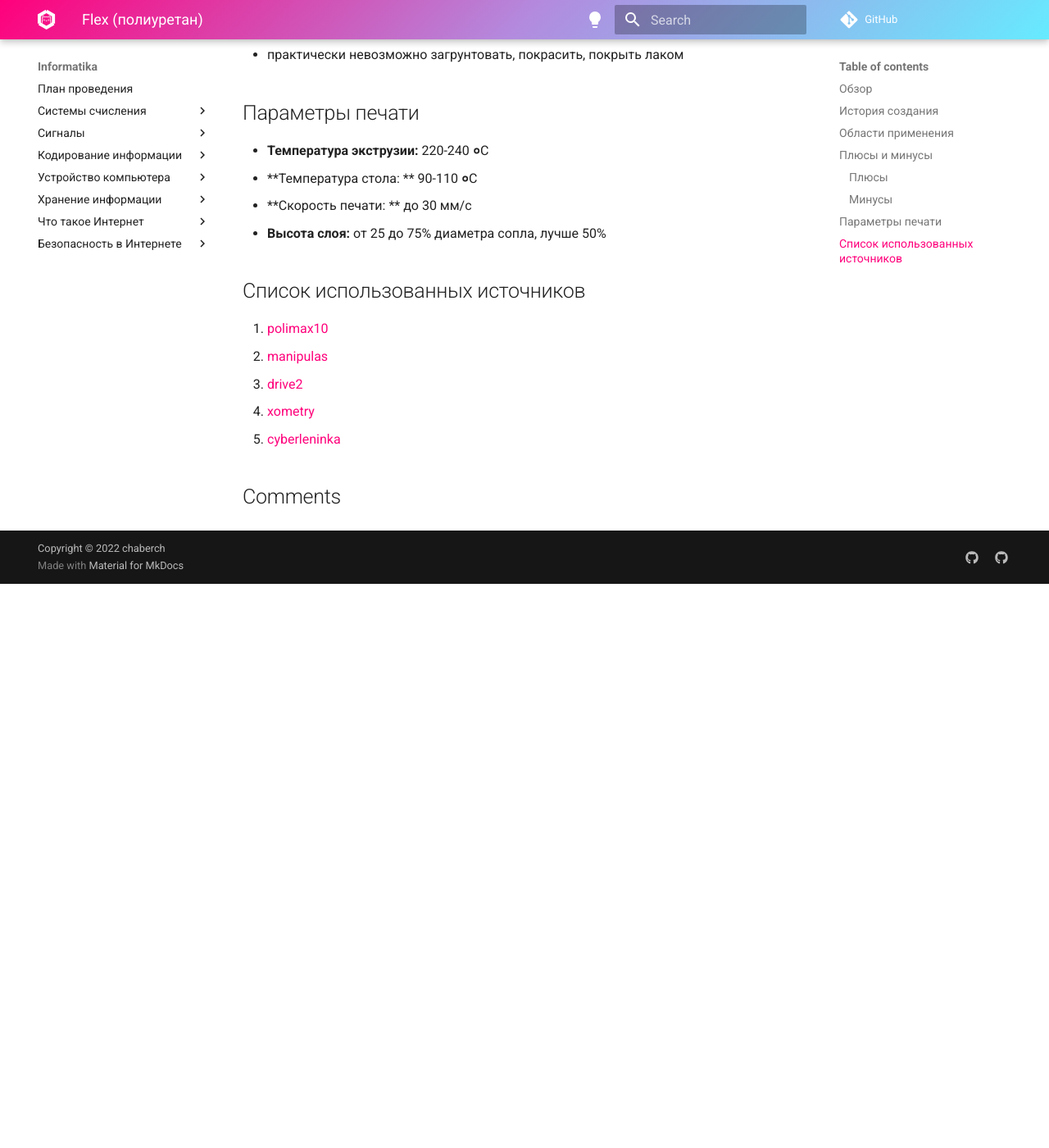
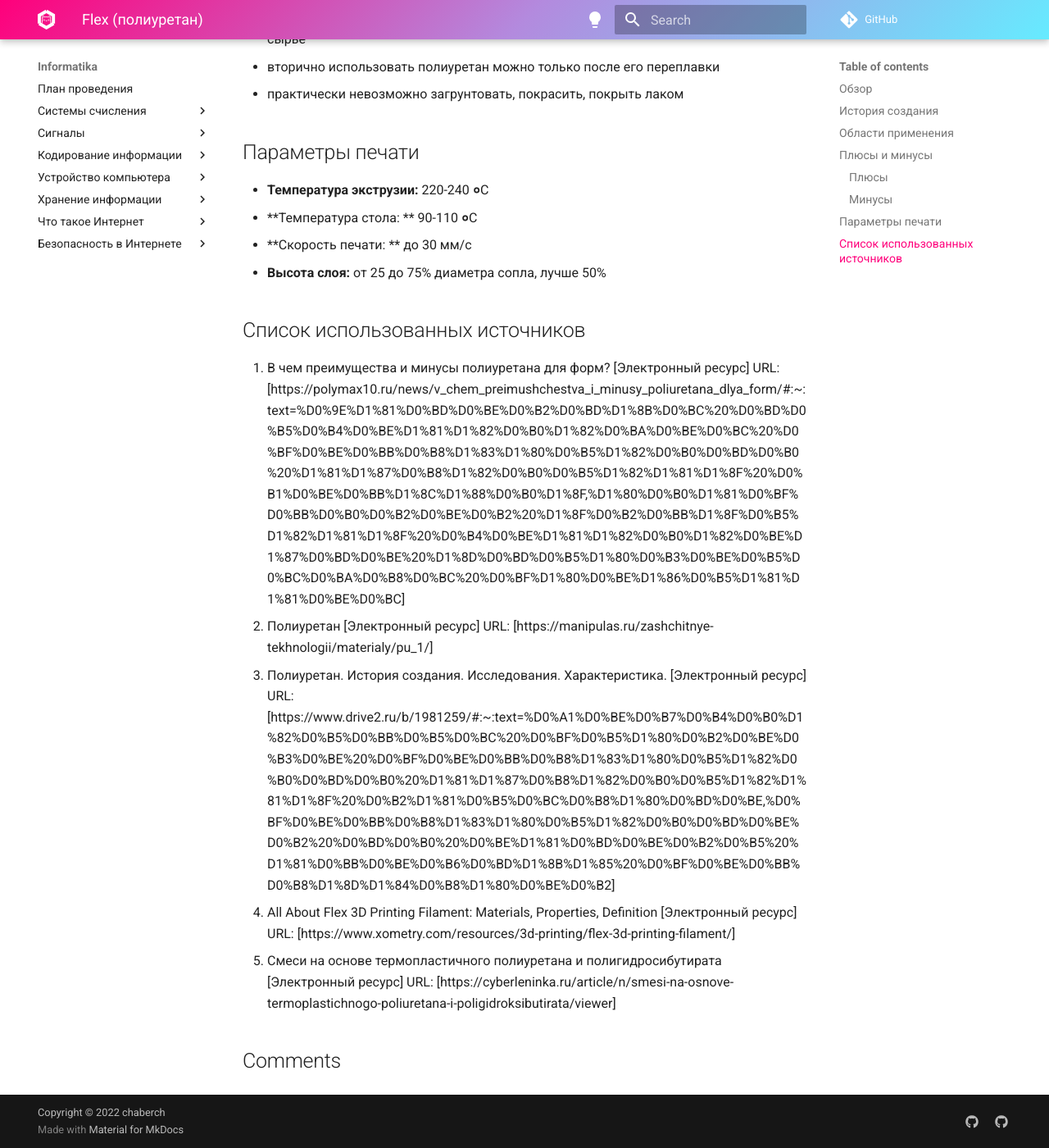
Before and after one commit to chabErch/Informatika, an MkDocs documentation site: the page built from docs/3d/полиуретан.md, in a window 1280 px wide and 1400 px high, scrolled down 1685 px. Shown: the whole window at 82% size. Built offline with MkDocs 1.6.1 and Material for MkDocs 9.7.7, drawn with Linux system fonts in a browser that asks for light colours; comment, search, counter and statistics services are not loaded; before the commit the page ends 2397 px from its top, so only the background shows below that.

Commit message:
Update полиуретан.md

```diff
--- a/docs/3d/полиуретан.md
+++ b/docs/3d/полиуретан.md
@@ -20,16 +20,19 @@
 в 30-е годы XX века, перед началом Второй мировой войны,
 и были предназначены для замены дорогостоящих натуральных каучуковых резин
 и даже стали использоваться в военной промышленности.
+
 Полиуретаны были открыты Отто фон Байером и его коллегами в 1937 году,
 которые синтезировали первые полиуретановые эластомеры.
 Уже в 1944 году в Германии,
 а в 1957 году и в США началось промышленное производство полиуретанов
 на основе сложных полиэфиров.
+
 История гибких пластиков восходит к 1950-м годам,
 когда впервые были представлены TPE (синтетическая резина,
 говоря научными терминами — эластомер),
 предоставившие производителям хорошее промежуточное звено
 между термопластами и резинами.
+
 В СССР исследования в этом направлении были начаты только в 60-х годах
 и велись в нескольких НИИ при Академии Наук СССР.
 С тех пор полиуретаны навсегда заняли свою нишу в промышленности
@@ -77,8 +80,8 @@
 
 ## Список использованных источников
 
-1. [polimax10](https://polymax10.ru/news/v_chem_preimushchestva_i_minusy_poliuretana_dlya_form/#:~:text=%D0%9E%D1%81%D0%BD%D0%BE%D0%B2%D0%BD%D1%8B%D0%BC%20%D0%BD%D0%B5%D0%B4%D0%BE%D1%81%D1%82%D0%B0%D1%82%D0%BA%D0%BE%D0%BC%20%D0%BF%D0%BE%D0%BB%D0%B8%D1%83%D1%80%D0%B5%D1%82%D0%B0%D0%BD%D0%B0%20%D1%81%D1%87%D0%B8%D1%82%D0%B0%D0%B5%D1%82%D1%81%D1%8F%20%D0%B1%D0%BE%D0%BB%D1%8C%D1%88%D0%B0%D1%8F,%D1%80%D0%B0%D1%81%D0%BF%D0%BB%D0%B0%D0%B2%D0%BE%D0%B2%20%D1%8F%D0%B2%D0%BB%D1%8F%D0%B5%D1%82%D1%81%D1%8F%20%D0%B4%D0%BE%D1%81%D1%82%D0%B0%D1%82%D0%BE%D1%87%D0%BD%D0%BE%20%D1%8D%D0%BD%D0%B5%D1%80%D0%B3%D0%BE%D0%B5%D0%BC%D0%BA%D0%B8%D0%BC%20%D0%BF%D1%80%D0%BE%D1%86%D0%B5%D1%81%D1%81%D0%BE%D0%BC)
-2. [manipulas](https://manipulas.ru/zashchitnye-tekhnologii/materialy/pu_1/)
-3. [drive2](https://www.drive2.ru/b/1981259/#:~:text=%D0%A1%D0%BE%D0%B7%D0%B4%D0%B0%D1%82%D0%B5%D0%BB%D0%B5%D0%BC%20%D0%BF%D0%B5%D1%80%D0%B2%D0%BE%D0%B3%D0%BE%20%D0%BF%D0%BE%D0%BB%D0%B8%D1%83%D1%80%D0%B5%D1%82%D0%B0%D0%BD%D0%B0%20%D1%81%D1%87%D0%B8%D1%82%D0%B0%D0%B5%D1%82%D1%81%D1%8F%20%D0%B2%D1%81%D0%B5%D0%BC%D0%B8%D1%80%D0%BD%D0%BE,%D0%BF%D0%BE%D0%BB%D0%B8%D1%83%D1%80%D0%B5%D1%82%D0%B0%D0%BD%D0%BE%D0%B2%20%D0%BD%D0%B0%20%D0%BE%D1%81%D0%BD%D0%BE%D0%B2%D0%B5%20%D1%81%D0%BB%D0%BE%D0%B6%D0%BD%D1%8B%D1%85%20%D0%BF%D0%BE%D0%BB%D0%B8%D1%8D%D1%84%D0%B8%D1%80%D0%BE%D0%B2.)
-4. [xometry](https://www.xometry.com/resources/3d-printing/flex-3d-printing-filament/)
-5. [cyberleninka](https://cyberleninka.ru/article/n/smesi-na-osnove-termoplastichnogo-poliuretana-i-poligidroksibutirata/viewer)
+1. В чем преимущества и минусы полиуретана для форм? [Электронный ресурс] URL: [https://polymax10.ru/news/v_chem_preimushchestva_i_minusy_poliuretana_dlya_form/#:~:text=%D0%9E%D1%81%D0%BD%D0%BE%D0%B2%D0%BD%D1%8B%D0%BC%20%D0%BD%D0%B5%D0%B4%D0%BE%D1%81%D1%82%D0%B0%D1%82%D0%BA%D0%BE%D0%BC%20%D0%BF%D0%BE%D0%BB%D0%B8%D1%83%D1%80%D0%B5%D1%82%D0%B0%D0%BD%D0%B0%20%D1%81%D1%87%D0%B8%D1%82%D0%B0%D0%B5%D1%82%D1%81%D1%8F%20%D0%B1%D0%BE%D0%BB%D1%8C%D1%88%D0%B0%D1%8F,%D1%80%D0%B0%D1%81%D0%BF%D0%BB%D0%B0%D0%B2%D0%BE%D0%B2%20%D1%8F%D0%B2%D0%BB%D1%8F%D0%B5%D1%82%D1%81%D1%8F%20%D0%B4%D0%BE%D1%81%D1%82%D0%B0%D1%82%D0%BE%D1%87%D0%BD%D0%BE%20%D1%8D%D0%BD%D0%B5%D1%80%D0%B3%D0%BE%D0%B5%D0%BC%D0%BA%D0%B8%D0%BC%20%D0%BF%D1%80%D0%BE%D1%86%D0%B5%D1%81%D1%81%D0%BE%D0%BC]
+2. Полиуретан [Электронный ресурс] URL: [https://manipulas.ru/zashchitnye-tekhnologii/materialy/pu_1/]
+3. Полиуретан. История создания. Исследования. Характеристика. [Электронный ресурс] URL: [https://www.drive2.ru/b/1981259/#:~:text=%D0%A1%D0%BE%D0%B7%D0%B4%D0%B0%D1%82%D0%B5%D0%BB%D0%B5%D0%BC%20%D0%BF%D0%B5%D1%80%D0%B2%D0%BE%D0%B3%D0%BE%20%D0%BF%D0%BE%D0%BB%D0%B8%D1%83%D1%80%D0%B5%D1%82%D0%B0%D0%BD%D0%B0%20%D1%81%D1%87%D0%B8%D1%82%D0%B0%D0%B5%D1%82%D1%81%D1%8F%20%D0%B2%D1%81%D0%B5%D0%BC%D0%B8%D1%80%D0%BD%D0%BE,%D0%BF%D0%BE%D0%BB%D0%B8%D1%83%D1%80%D0%B5%D1%82%D0%B0%D0%BD%D0%BE%D0%B2%20%D0%BD%D0%B0%20%D0%BE%D1%81%D0%BD%D0%BE%D0%B2%D0%B5%20%D1%81%D0%BB%D0%BE%D0%B6%D0%BD%D1%8B%D1%85%20%D0%BF%D0%BE%D0%BB%D0%B8%D1%8D%D1%84%D0%B8%D1%80%D0%BE%D0%B2]
+4. All About Flex 3D Printing Filament: Materials, Properties, Definition [Электронный ресурс] URL: [https://www.xometry.com/resources/3d-printing/flex-3d-printing-filament/]
+5. Смеси на основе термопластичного полиуретана и полигидросибутирата [Электронный ресурс] URL: [https://cyberleninka.ru/article/n/smesi-na-osnove-termoplastichnogo-poliuretana-i-poligidroksibutirata/viewer]
```
